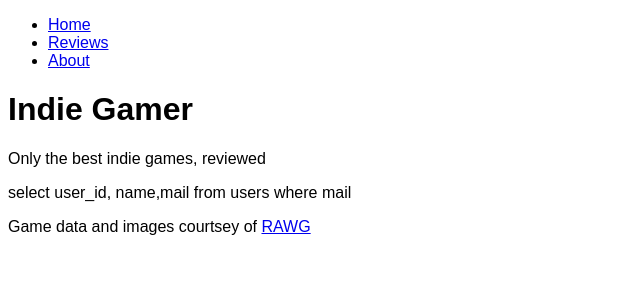
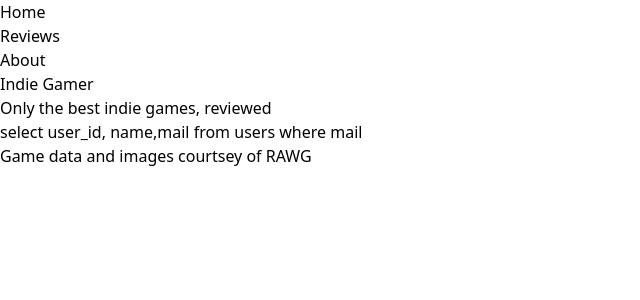
Before and after one commit to Prashantanitno/learn_nextjs, a Next.js app: page / in a window 1280 px wide. Shown: the top 300 px of the page, without its empty margins (0-640 px from the left). Built offline with nearby package versions, Linux system fonts and the light colour scheme.

Commit message:
install tailwind

```diff
--- a/app/global.css
+++ b/app/global.css
@@ -1,3 +1,3 @@
-body {
-    font-family: sans-serif;
-}
+@tailwind base;
+@tailwind components;
+@tailwind utilities;
--- a/package.json
+++ b/package.json
@@ -10,5 +10,10 @@
         "next": "^14.1.0",
         "react": "^18.2.0",
         "react-dom": "^18.2.0"
+    },
+    "devDependencies": {
+        "autoprefixer": "^10.4.17",
+        "postcss": "^8.4.35",
+        "tailwindcss": "^3.4.1"
     }
 }
--- /dev/null
+++ b/postcss.config.js
@@ -0,0 +1,6 @@
+module.exports = {
+  plugins: {
+    tailwindcss: {},
+    autoprefixer: {},
+  },
+}
--- /dev/null
+++ b/tailwind.config.js
@@ -0,0 +1,8 @@
+/** @type {import('tailwindcss').Config} */
+module.exports = {
+  content: ["./app/**/*.{jsx,tsx}", "./components/**/*.{jsx,tsx}"],
+  theme: {
+    extend: {},
+  },
+  plugins: [],
+};
```
Also changed, not shown: 1 other file (tests, documents, lock files or other folders).
